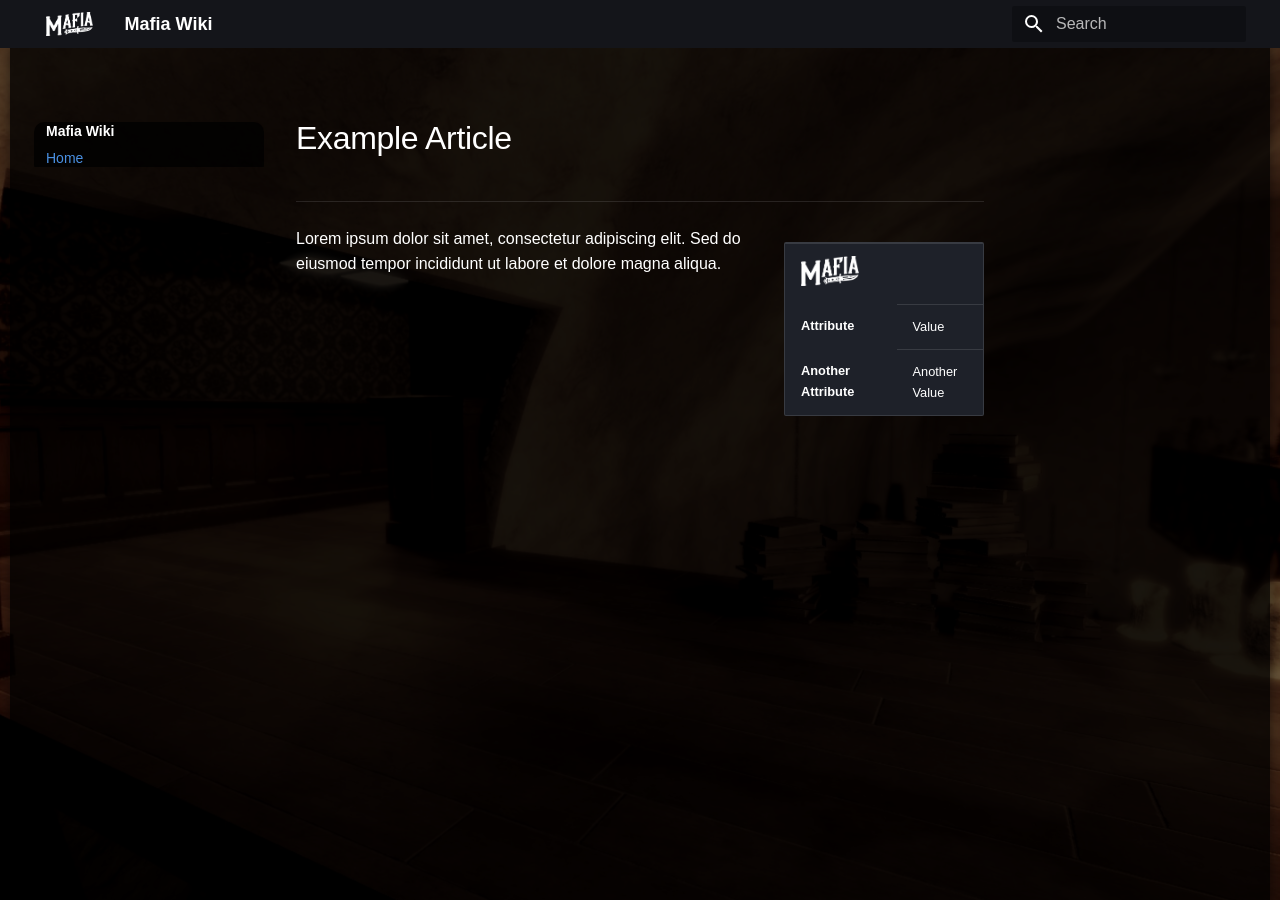
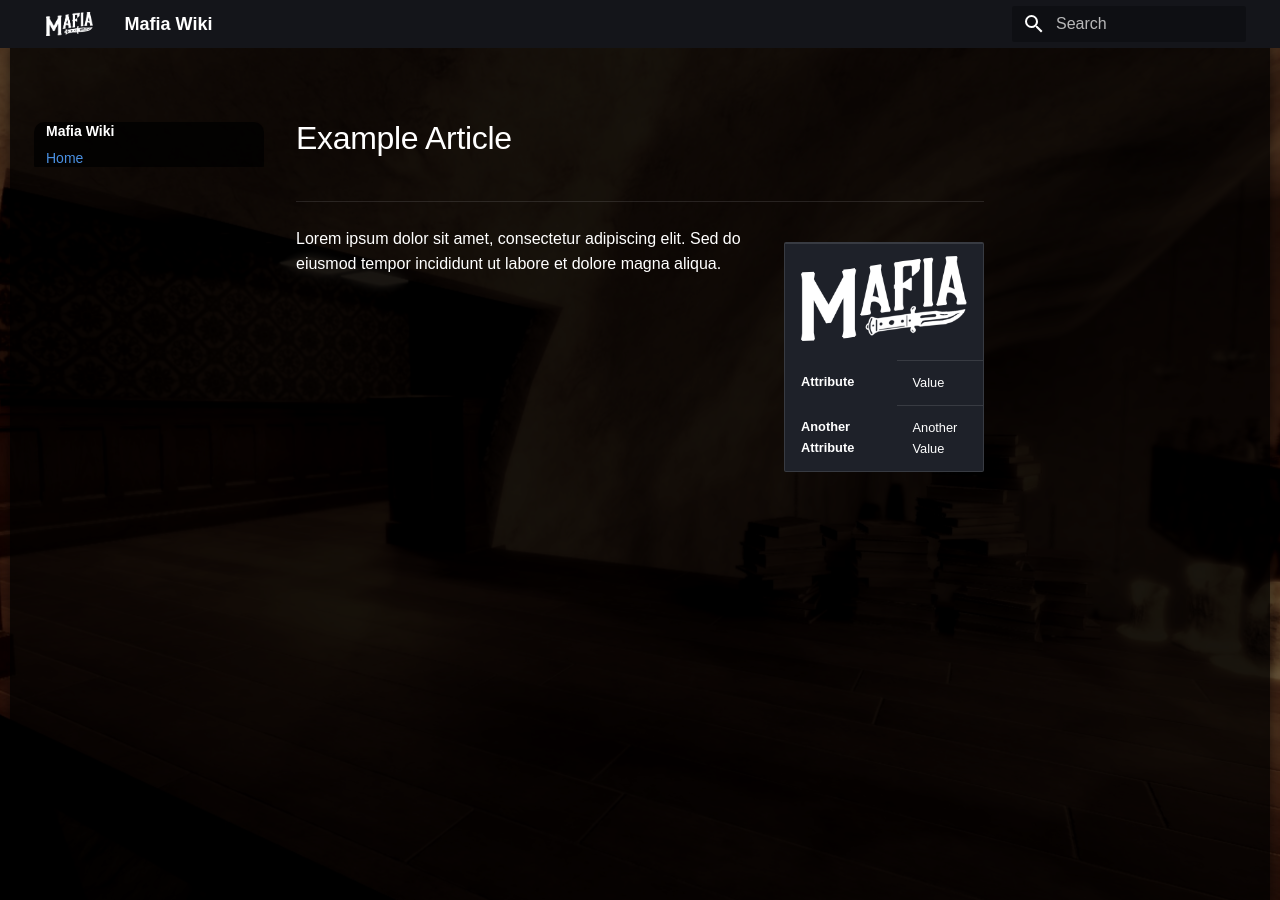
Before and after one commit to OctaNebula/mafia-wiki, an MkDocs documentation site: the page built from docs/exampleArticle.md, in a window 1280 px wide. Built offline with MkDocs 1.6.1 and Material for MkDocs 9.7.7, drawn with Linux system fonts in a browser that asks for light colours; some web fonts are replaced.

Commit message:
image fix??

```diff
--- a/docs/exampleArticle.md
+++ b/docs/exampleArticle.md
@@ -10,7 +10,7 @@
     </div>
     <div class="infobox" style="flex: 0 0 200px; margin-left: 20px;">
         <table>
-            <td colspan="2"><img src="../assets/logo.png" alt="Image Description" class="infobox-image" style="width: 35%;"></td>
+            <td colspan="2"><img src="../assets/logo.png" alt="Image Description" class="infobox-image" style="width: 100%;"></td>
             </tr>
             <tr>
                 <th>Attribute</th>
```
